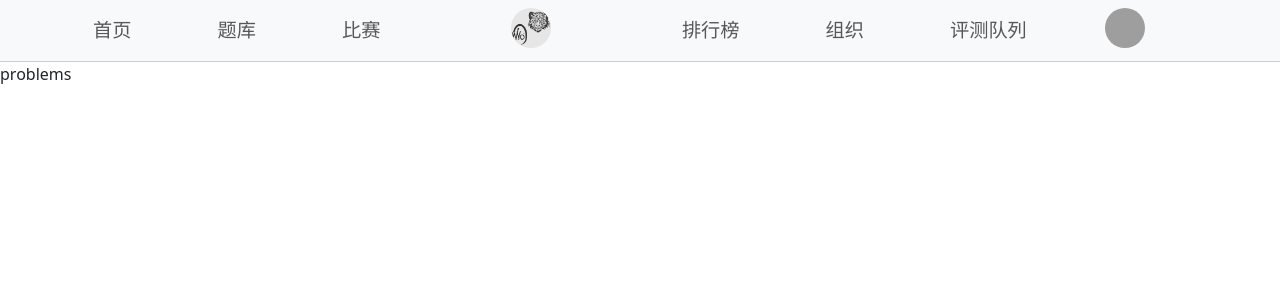
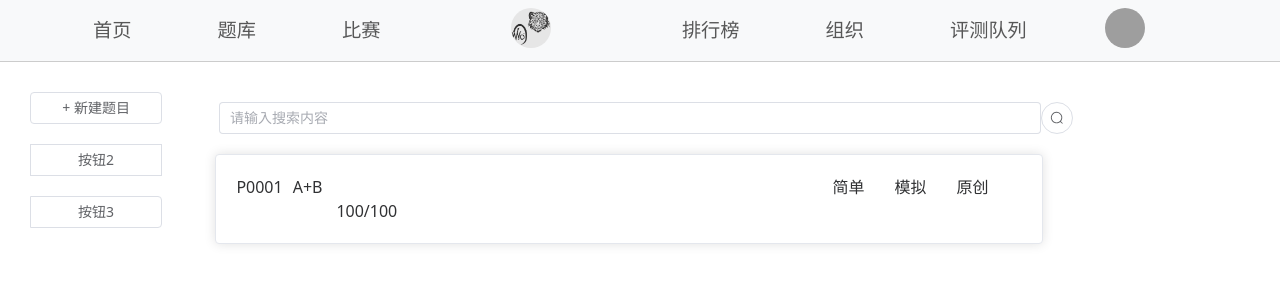
Before and after one commit to wyl20020808/Wyl_OnlineJudge, a Vue app: page /problems in a window 1280 px wide. Shown: the top 300 px of the page. Built offline with nearby package versions, Linux system fonts and the light colour scheme; grey boxes are pictures that could not be loaded.

Commit message:
实现了前端的题库和创建题目界面
1、只是实现了前端的部分逻辑，并没有和数据库做连接，接下来应该要去写数据库的相关内容

```diff
--- /dev/null
+++ b/src/components/pages/Problem/CreateProblemView.vue
@@ -0,0 +1,104 @@
+<template>
+  <div class="container">
+    <h1 class="title">新建题目</h1>
+    <el-form label-position="left" label-width="70px">
+      <el-form-item label="题目名称">
+        <el-input v-model="title" type="textarea" placeholder="请输入题目名称" class="input"></el-input>
+      </el-form-item>
+      <el-form-item label="题目背景">
+        <el-input v-model="background" type="textarea" placeholder="请输入题目背景" class="input"></el-input>
+      </el-form-item>
+      <el-form-item label="题目描述">
+        <el-input v-model="description" type="textarea" placeholder="请输入题目描述" class="input"></el-input>
+      </el-form-item>
+      <el-form-item label="输入格式">
+        <el-input v-model="inputFormat" type="textarea" placeholder="请输入输入格式" class="input"></el-input>
+      </el-form-item>
+      <el-form-item label="输出格式">
+        <el-input v-model="outputFormat" type="textarea" placeholder="请输入输出格式" class="input"></el-input>
+      </el-form-item>
+      <div v-for="(example, index) in examples" :key="index" class="example">
+        <el-input v-model="example.input" placeholder="请输入样例输入" class="example-input"></el-input>
+        <el-input v-model="example.output" placeholder="请输入样例输出" class="example-input"></el-input>
+        <el-button type="danger"  @click="removeExample(index)" class="example-button">删除</el-button>
+      </div>
+      <el-button @click="addExample" class="add-button">添加样例</el-button>
+      <el-form-item label="提示">
+        <el-input v-model="hint" type="textarea" placeholder="请输入提示" class="input"></el-input>
+      </el-form-item>
+    </el-form>
+    <el-button type="primary" @click="save" class="save-button">保存</el-button>
+  </div>
+</template>
+
+<script>
+export default {
+  data() {
+    return {
+      title: '',
+      background: '',
+      description: '',
+      inputFormat: '',
+      outputFormat: '',
+      examples: [{ input: '', output: '' }],
+      hint: ''
+    };
+  },
+  methods: {
+    addExample() {
+      this.examples.push({ input: '', output: '' });
+    },
+    removeExample(index) {
+      this.examples.splice(index, 1);
+    },
+    save() {
+      // 在这里处理保存逻辑
+      console.log(this.title, this.background, this.description, this.inputFormat, this.outputFormat, this.examples, this.hint);
+    }
+  }
+};
+</script>
+
+<style>
+.container {
+  width: 100%;
+  margin: 0 auto;
+  padding: 20px;
+  box-sizing: border-box;
+}
+
+.title {
+  margin-bottom: 20px;
+  font-size: 24px;
+  font-weight: bold;
+}
+
+.input {
+  width: 800px;
+  min-height: 50px;
+}
+
+.example {
+  display: flex;
+  justify-content: space-between;
+  align-items: center;
+  margin-bottom: 20px;
+}
+
+.example-input {
+  width: 50%;
+  min-height: 50px;
+}
+
+.example-button {
+  width: 8%;
+}
+
+.add-button {
+  margin-bottom: 20px;
+}
+
+.save-button {
+  width: 50%;
+}
+</style>
--- /dev/null
+++ b/src/components/pages/Problem/ProblemsView.vue
@@ -0,0 +1,153 @@
+<template>
+    <div class="main-container">
+      <div class="button-container">
+        <el-button-group>
+          <router-link :to="{name:'createproblem'}">
+          <el-button class="button-gp first-button" style="width: 100%; height: 50%">+ 新建题目</el-button>
+          </router-link>
+          <el-button class="button-gp second-button" style="width: 100%; height: 50%">按钮2</el-button>
+          <el-button class="button-gp third-button" style="width: 100%; height: 50%">按钮3</el-button>
+        </el-button-group>
+      </div>
+      <div class="container settop">
+        <div class="search-container">
+          <el-input
+            v-model="searchText"
+            placeholder="请输入搜索内容"
+          ></el-input>
+          <el-button :icon="Search" circle  @click="handleSearch"></el-button>
+        </div>
+        <div class="card-container">
+          <el-card class="card">
+            <div class="card-content">
+              <div class="card-row">
+                <span class="id1">P{{ question.id }}</span>
+                <span class="title1">{{ question.title }}</span>
+                <span class="difficulty1">{{ question.difficulty }}</span>
+                <span class="knowledge1">{{ question.knowledge }}</span>
+                <span style="margin: 20px;">{{ question.source }}</span>
+                <span style="margin-left: 100px;">{{ question.submissionCount }}/{{ question.aceptedCount }}</span>
+              </div>
+            </div>
+          </el-card>
+        </div>
+      </div>
+    </div>
+  </template>
+
+  <script>
+  import {
+    Check,
+    Delete,
+    Edit,
+    Message,
+    Search,
+    Star,
+  } from '@element-plus/icons-vue'
+  export default {
+    setup(){
+        return{
+            Search,
+        }
+    },
+    data() {
+      return {
+        searchText: '',
+        question: {
+          id:"0001",
+          title: 'A+B',
+          difficulty: '简单',
+          knowledge: '模拟',
+          source: '原创',
+          submissionCount: '100',
+          aceptedCount:'100',
+        }
+      };
+    },
+    methods: {
+      handleSearch() {
+        // 在这里处理搜索逻辑
+        console.log(this.searchText);
+      }
+    }
+  };
+  </script>
+
+  <style>
+  .first-button{
+    right: 10px;
+  }
+  .third-button{
+    left: 10px;
+  }
+  .button-gp{
+    margin: 10px;
+  }
+  .main-container {
+    display: flex;
+    justify-content: center;
+    width: 100%;
+  }
+
+  .settop{
+    position: relative;
+    top:20px;
+    height: 30px;
+    right:80px;
+  }
+  .container {
+    display: flex;
+    flex-direction: column;
+    align-items: center;
+    width: 66%;
+    margin: 0 auto;
+  }
+
+  .button-container {
+    display: flex;
+    flex-direction: column;
+    justify-content: center;
+    margin-right: 20px;
+    width: 12%;
+    height: 100%;
+    margin: 20px;
+  }
+
+  .search-container {
+    display: flex;
+    justify-content: space-between;
+    width: 80%;
+    margin-bottom: 20px;
+  }
+
+  .el-input {
+    flex-grow: 1;
+  }
+
+  .card-container {
+    right:17px;
+    position: relative;
+    width: 77.5%;
+    margin-bottom: 20px;
+  }
+
+  .card {
+    width: 100%;
+  }
+
+  .card-content {
+    display: flex;
+    justify-content: space-between;
+  }
+    .card-row span.title1 {
+    margin: 0 10px;
+  }
+  .card-row span.difficulty1 {
+    margin: 10px;
+    margin-left: 500px;
+  }
+  .card-row span.knowledge1 {
+    margin: 10px;
+    margin-left: 20px;
+  }
+  </style>
--- a/src/components/pages/ProblemsView.vue
+++ /dev/null
@@ -1,19 +0,0 @@
-<template>
-    <div class="name">
-        problems
-    </div>
-</template>
-
-<script>
-
-export default {
-    name:"problems",
-    components: {
-
-    },
-}
-</script>
-
-<style scoped>
-
-</style>
--- a/src/router/router.js
+++ b/src/router/router.js
@@ -2,10 +2,11 @@ import { createRouter,  createWebHistory } from 'vue-router'
 import MainView from "../components/pages/MainView.vue"
 import CompetitionView from "../components/pages/CompetitionView.vue"
 import EvaluationQueueView from "../components/pages/EvaluationQueueView.vue"
-import ProblemsView from "../components/pages/ProblemsView.vue"
+import ProblemsView from "../components/pages/Problem/ProblemsView.vue"
 import RankListView from "../components/pages/RankListView.vue"
 import TissueView from "../components/pages/TissueView.vue"
 import UserInfoView from "../components/pages/UserInfoView.vue"
+import CreateProblemView from "../components/pages/Problem/CreateProblemView.vue"
 const routes = [
   {
     path: '/',
@@ -42,6 +43,11 @@ const routes = [
     name: 'userinfo',
     component: UserInfoView
   },
+  {
+    path: '/createproblem/',
+    name: 'createproblem',
+    component: CreateProblemView
+  },
 ]
 
 const router = createRouter({
```
Also changed, not shown: other/与AI.md (+20 -0 lines).
